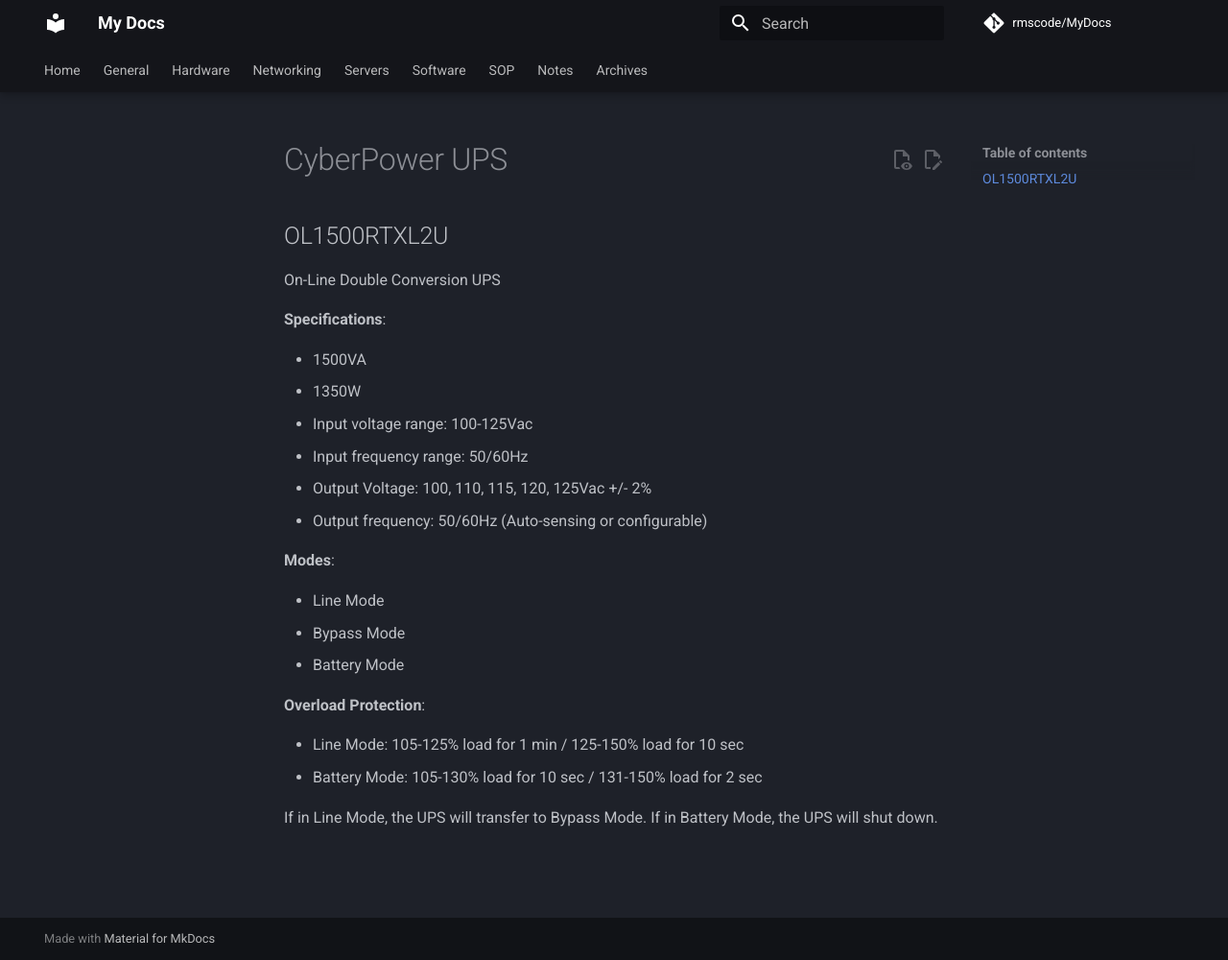
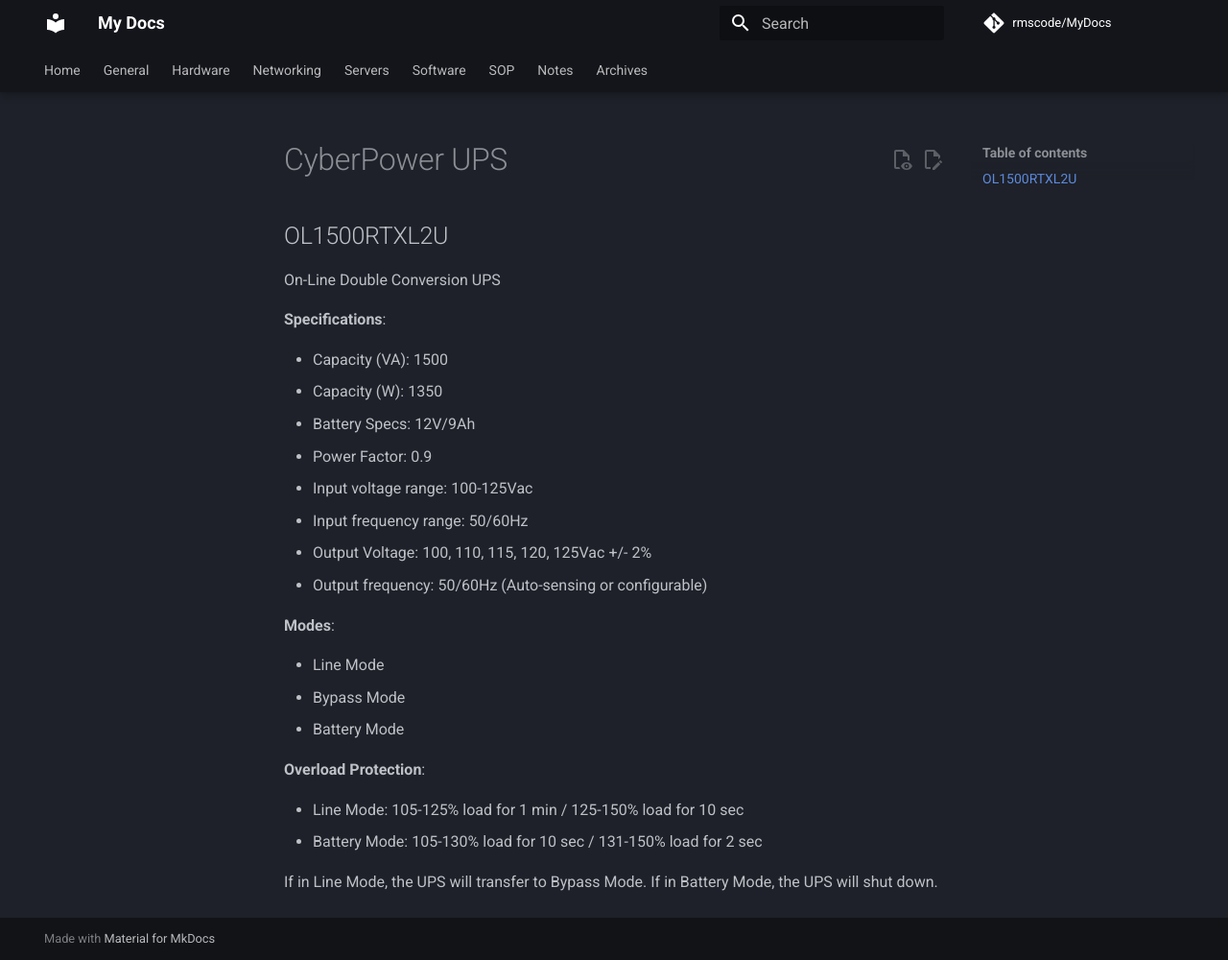
Before and after one commit to rmscode/binary-garden, an MkDocs documentation site: the page built from docs/hardware/UPS/cyberpower.md, in a window 1280 px wide and 1000 px high. Shown: the whole window at 96% size. Built offline with MkDocs 1.6.1 and Material for MkDocs 9.7.7, drawn with Linux system fonts in a browser that asks for light colours; comment, search, counter and statistics services are not loaded.

Commit message:
Update cyberpower.md

```diff
--- a/docs/hardware/UPS/cyberpower.md
+++ b/docs/hardware/UPS/cyberpower.md
@@ -6,8 +6,10 @@
 
 **Specifications**:
 
-- 1500VA
-- 1350W
+- Capacity (VA): 1500
+- Capacity (W): 1350
+- Battery Specs: 12V/9Ah
+- Power Factor: 0.9
 - Input voltage range: 100-125Vac
 - Input frequency range: 50/60Hz
 - Output Voltage: 100, 110, 115, 120, 125Vac +/- 2%
```
